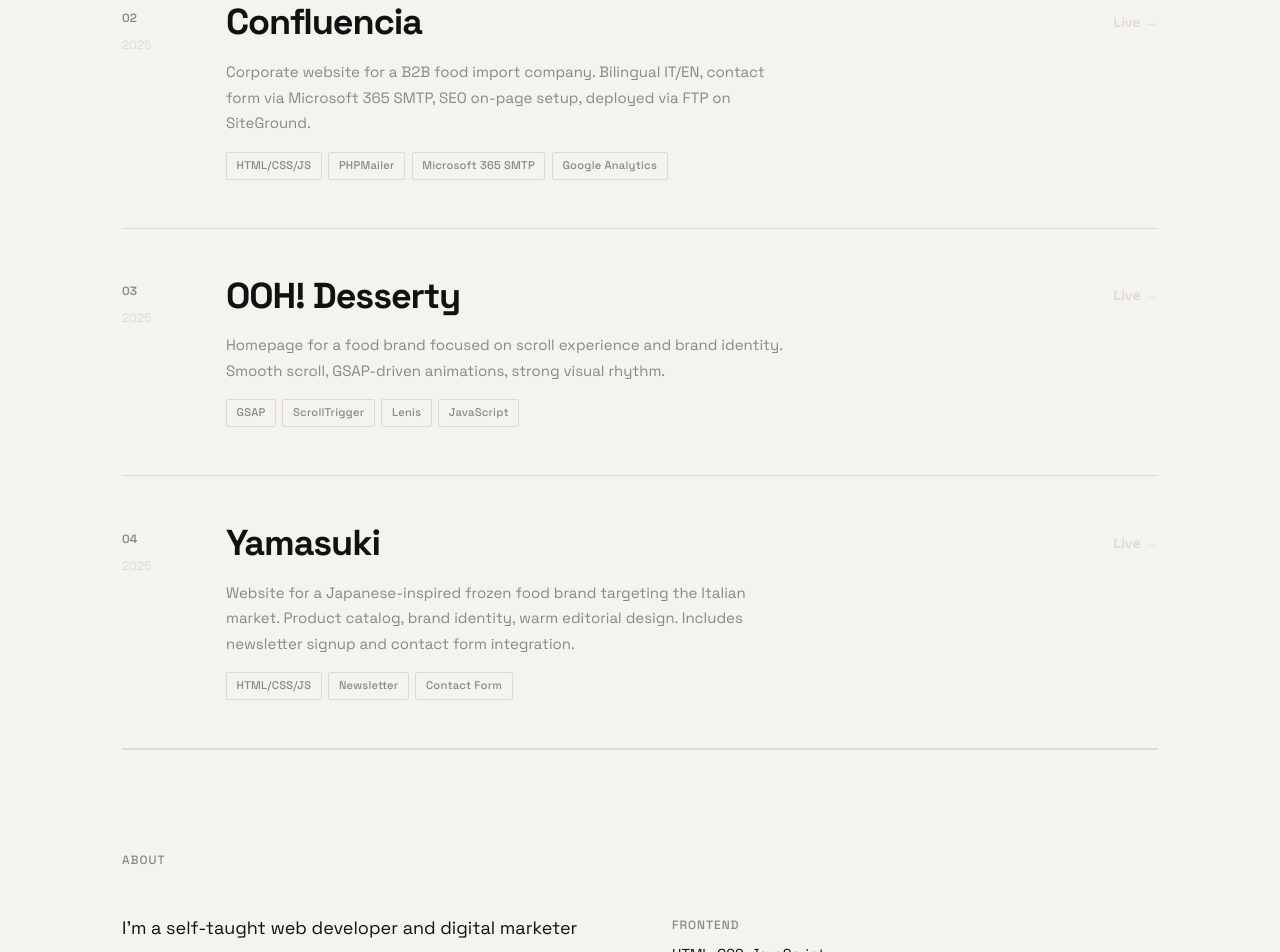
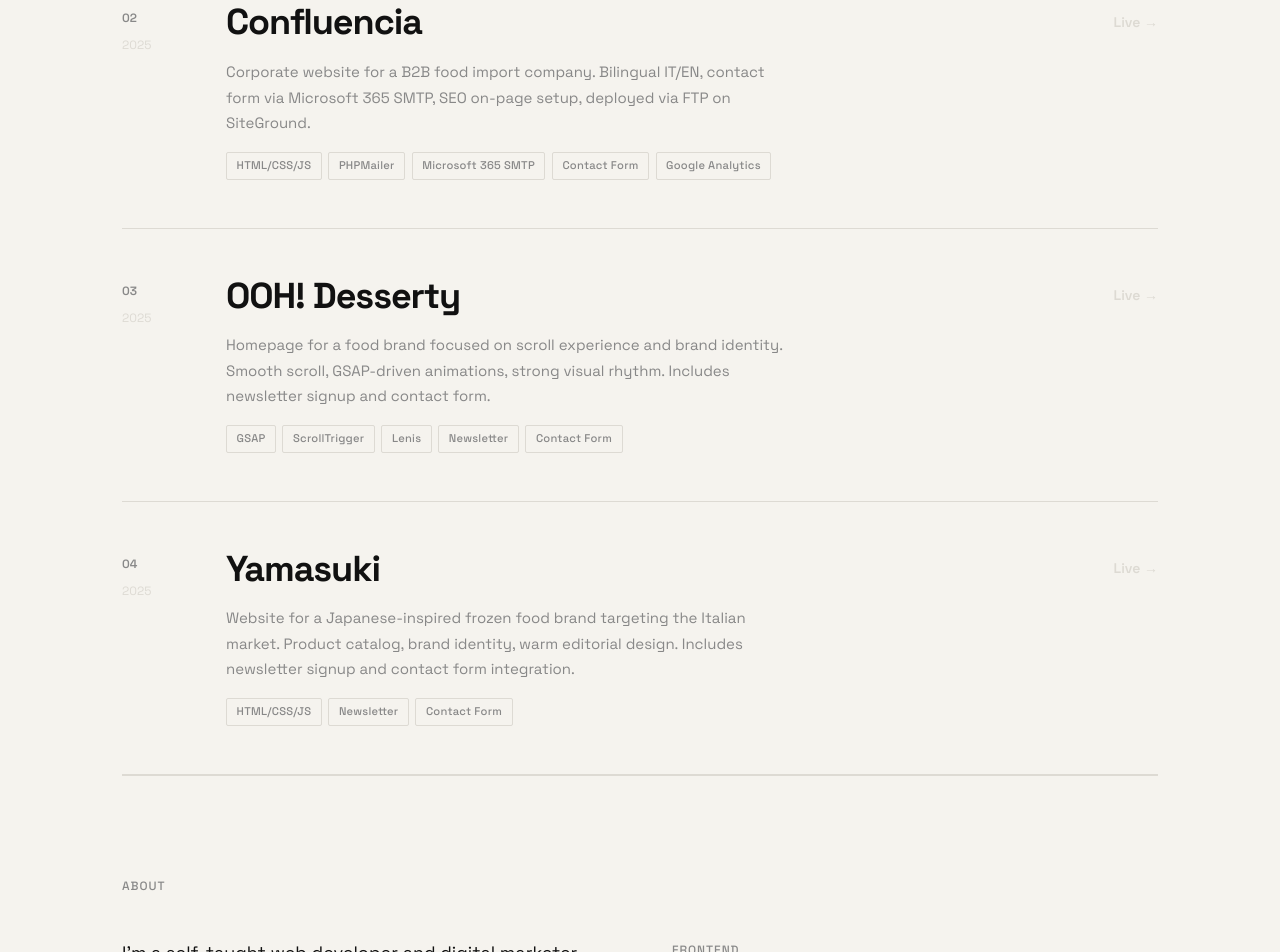
Before and after one commit to rossicamilla/rossicamilla.github.io, a plain HTML site: page index.html in a window 1280 px wide. Shown: the part 1277-2229 px from the top of the page. Drawn offline with Linux system fonts and the light colour scheme.

Commit message:
Add form and newsletter tags to all projects

```diff
--- a/index.html
+++ b/index.html
@@ -71,6 +71,7 @@
                         <span>HTML/CSS/JS</span>
                         <span>PHPMailer</span>
                         <span>Microsoft 365 SMTP</span>
+                        <span>Contact Form</span>
                         <span>Google Analytics</span>
                     </div>
                 </div>
@@ -86,12 +87,13 @@
                 </div>
                 <div class="project-body">
                     <h2>OOH! Desserty</h2>
-                    <p class="project-desc">Homepage for a food brand focused on scroll experience and brand identity. Smooth scroll, GSAP-driven animations, strong visual rhythm.</p>
+                    <p class="project-desc">Homepage for a food brand focused on scroll experience and brand identity. Smooth scroll, GSAP-driven animations, strong visual rhythm. Includes newsletter signup and contact form.</p>
                     <div class="tags">
                         <span>GSAP</span>
                         <span>ScrollTrigger</span>
                         <span>Lenis</span>
-                        <span>JavaScript</span>
+                        <span>Newsletter</span>
+                        <span>Contact Form</span>
                     </div>
                 </div>
                 <div class="project-link">
```
